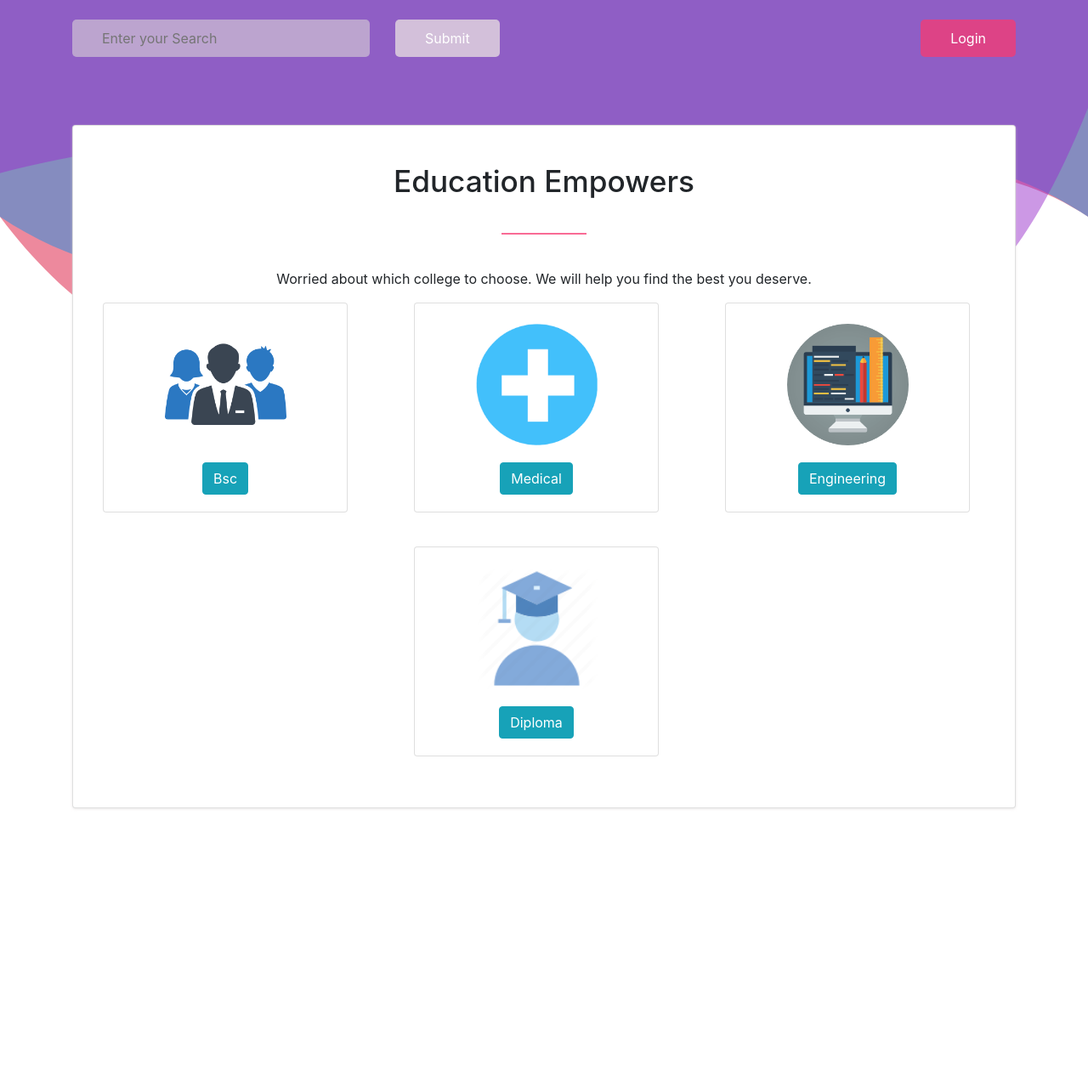
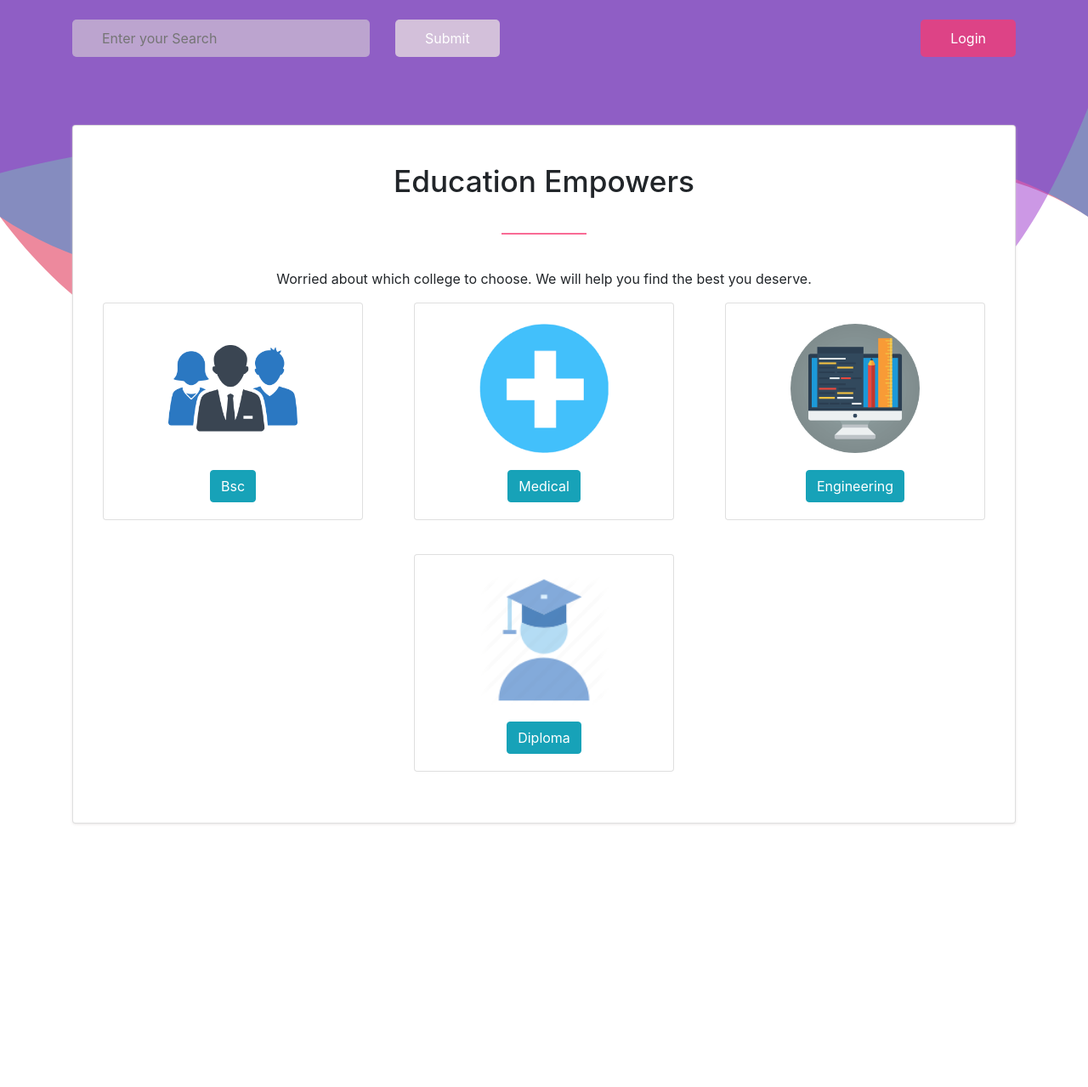
Before and after one commit to sigmoidsolutions/projects, a Django app: page / in a window 1280 px wide. Shown: the part 1-1280 px from the top of the page at 85% size. Run offline with Django 3.2, Linux system fonts and the light colour scheme; data comes from the database, SQL or seed files in the repository; some libraries are stand-ins or nearby versions.

Commit message:
card width fixed

```diff
--- a/dronasite/statics/css/style.css
+++ b/dronasite/statics/css/style.css
@@ -5,7 +5,7 @@
     --input-text : #ffffff;
     --search-btn-bg : #ece4e3bb;
     --search-btn-text : #ffffff;
-    --shadow-light : rgba(0, 0, 0, 0.747);
+    --shadow-light : rgba(143, 138, 138, 0.747);
     --lignt-card : #ffffff;
     --card-border : #d4cccc;
 }
--- a/dronasite/templates/index.html
+++ b/dronasite/templates/index.html
@@ -4,12 +4,15 @@
     <!-- Required meta tags -->
     <meta charset="utf-8">
     <meta name="viewport" content="width=device-width, initial-scale=1, shrink-to-fit=no">
-
+    <!--Jquery -->
+    <script src="https://ajax.googleapis.com/ajax/libs/jquery/3.5.1/jquery.min.js"></script>
     <!-- Bootstrap CSS -->
     <link rel="stylesheet" href="https://maxcdn.bootstrapcdn.com/bootstrap/4.0.0/css/bootstrap.min.css" integrity="sha384-Gn5384xqQ1aoWXA+058RXPxPg6fy4IWvTNh0E263XmFcJlSAwiGgFAW/dAiS6JXm" crossorigin="anonymous">
     {% load static %}
     {% static "assets" as baseUrl %}
     <link rel="stylesheet" href="{% static '/css/style.css' %}">
+    <!-- Animate css -->
+    <link rel="stylesheet" type="text/css" href="https://cdnjs.cloudflare.com/ajax/libs/animate.css/4.1.0/animate.min.css">
     <script type="text/javascript" src="{% static '/js/main.js' %}"></script>
     <title>Drona | Home</title>
   </head>
@@ -92,10 +95,10 @@
                             <div class="row card-deck" style="justify-content: center;">
                                 {% for stream in streams %}
                                 <div class="col-md-4 col-sm-4 stream">
-                                    <div class="card stream-cards" style="width: 18rem;">
-                                    <img class="card-img-top margin-top" src="{{stream.img.url}}" alt="Card image cap">
+                                    <div class="card stream-cards" id="stream">
+                                    <img class="card-img-top margin-top animate__fadeInDown" src="{{stream.img.url}}" alt="Card image cap">
                                     <div class="card-body">
-                                        <button type="button" class="btn btn-info">
+                                        <button id="stream-btn" type="button" class="btn btn-info" onclick="myfunction('{{stream.title}}')" value="{{stream.title}}">
                                         {{stream.title}}
                                         </button>
                                     </div>
```
Also changed, not shown: other parts of dronasite/statics/css/style.css (+0 -4 lines), dronasite/statics/js/main.js (+13 -2 lines).
